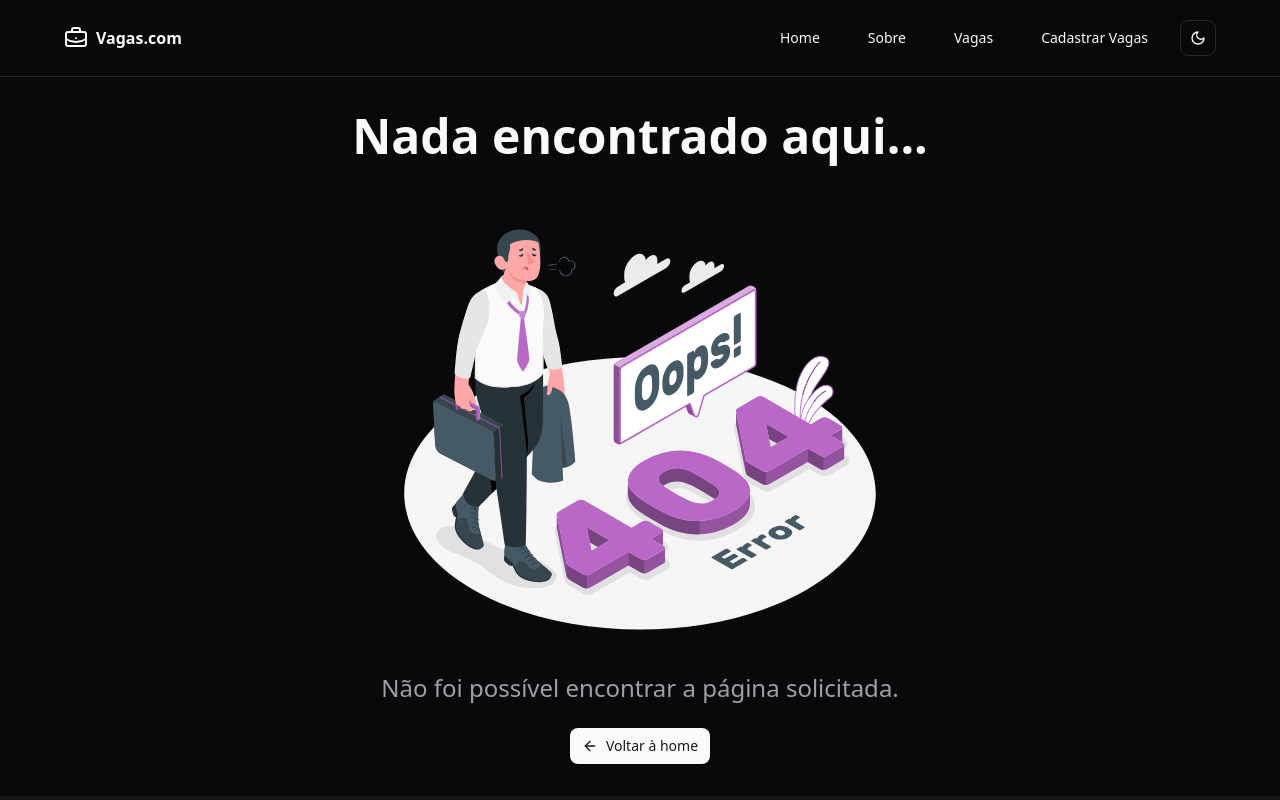
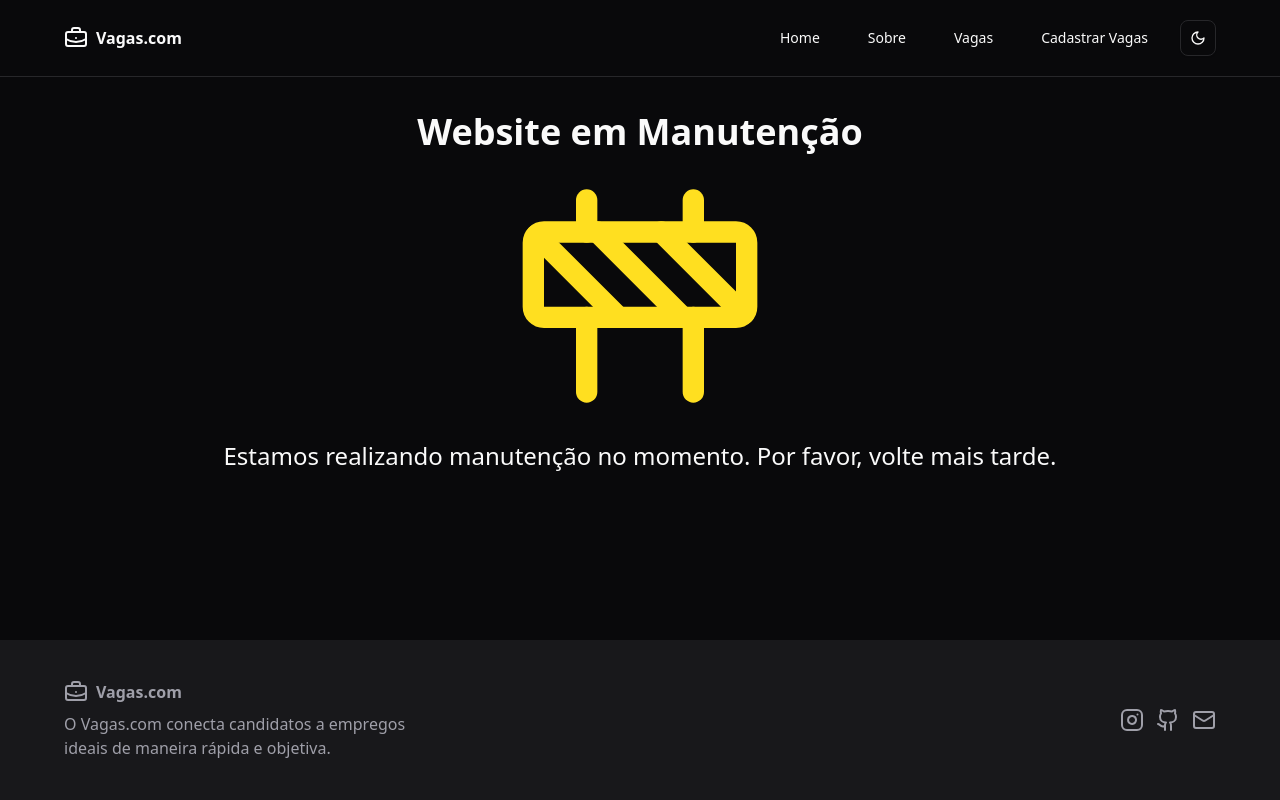
Before and after one commit to JoaoManoelDev/job-finder, a Next.js app: page /maintenance in a window 1280 px wide. Before the commit this address had no page. Shown: the top 800 px of the page. Built offline with nearby package versions, Linux system fonts and the light colour scheme.

Commit message:
feat: create maintenance page

```diff
--- /dev/null
+++ b/src/app/maintenance/page.tsx
@@ -0,0 +1,17 @@
+import { Construction } from "lucide-react"
+
+const MaintenancePage = () => {
+  return (
+    <div className="flex flex-col justify-center items-center py-8">
+      <div className="max-w-6xl w-full items-center flex flex-col gap-4 justify-between">
+        <h1 className="text-4xl font-bold">Website em Manutenção</h1>
+
+        <Construction className="h-64 w-64 text-yellow-400 dark:text-yellow-300" />
+
+        <p className="text-2xl">Estamos realizando manutenção no momento. Por favor, volte mais tarde.</p>
+      </div>
+    </div>
+  )
+}
+
+export default MaintenancePage
--- /dev/null
+++ b/src/middleware.ts
@@ -0,0 +1,19 @@
+import { NextRequest, NextResponse } from "next/server"
+
+const middleware = (request: NextRequest) => {
+  const maintenanceMode = process.env.MAINTENANCE_MODE === "true" ? true : false
+
+  if (maintenanceMode && request.nextUrl.pathname !== '/maintenance') {
+    return NextResponse.redirect(new URL('/maintenance', request.url))
+  }
+
+  NextResponse.next()
+}
+
+export default middleware
+
+export const config = {
+  matcher: [
+    '/((?!api|_next/static|_next/image|favicon.ico|sitemap.xml|robots.txt).*)',
+  ],
+}
```
